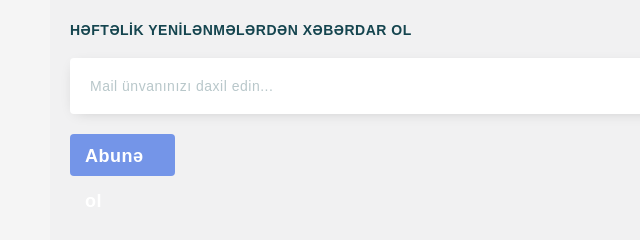
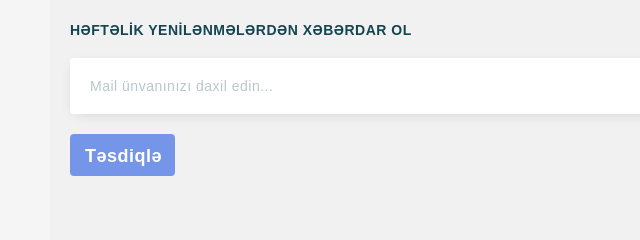
Before and after one commit to aykhankazimli/blogs, a plain HTML site: page azindex.html in a window 1280 px wide. Shown: the part 1040-1280 px from the top of the page, 0-640 px from the left. Drawn offline with Linux system fonts and the light colour scheme; a web font is replaced by a local one.

Commit message:
Update azindex.html

```diff
--- a/azindex.html
+++ b/azindex.html
@@ -163,7 +163,7 @@ p {
               <input type="text" placeholder="Mail ünvanınızı daxil edin..." />
             </form>
             <div id="store">
-              <a href="azsubscribe.html">Abunə ol<i class="material-icons"></i></a>
+              <a href="azsubscribe.html">Təsdiqlə<i class="material-icons"></i></a>
             </div>
           </div>
         </div>
```
